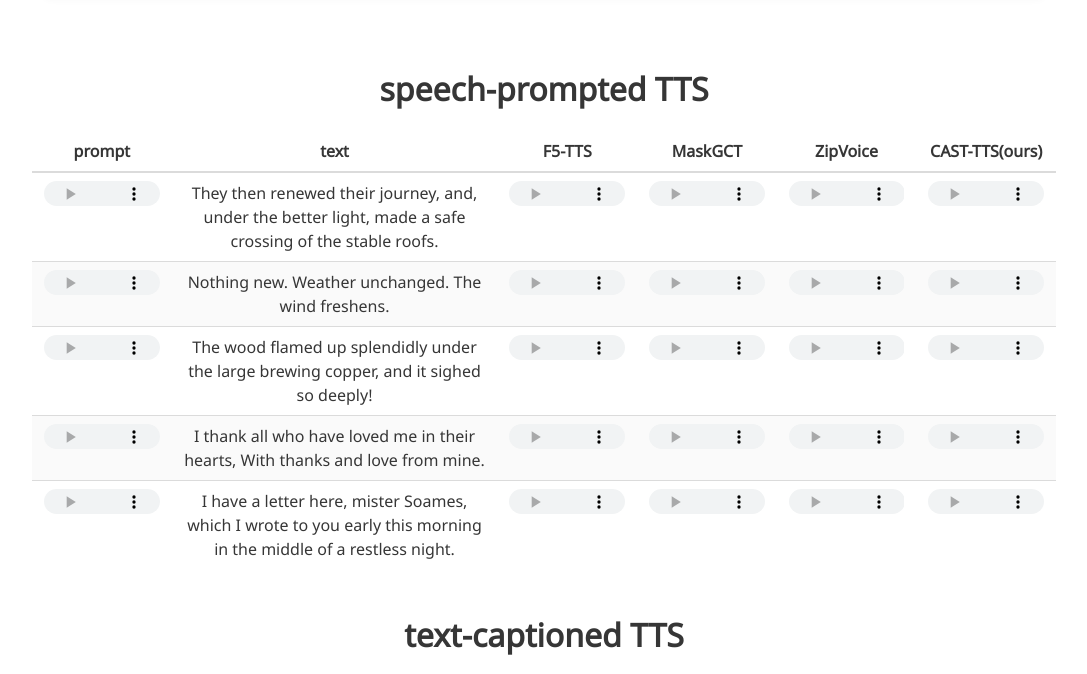
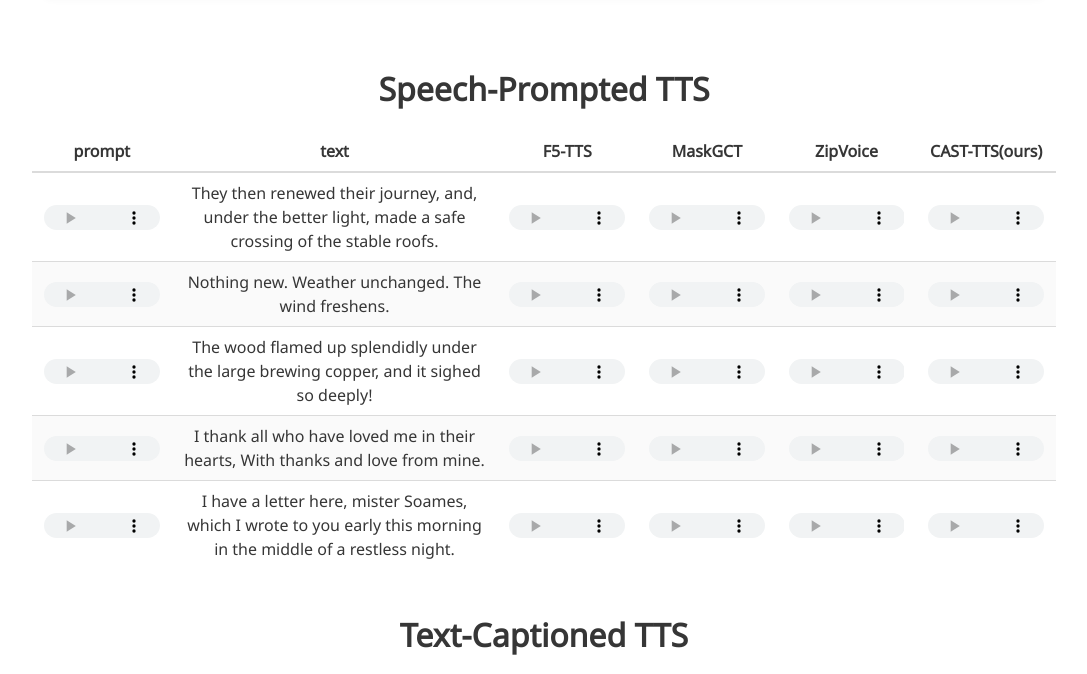
Before and after one commit to HiRookie9/CAST-TTS-Page, a plain HTML site: page index.html in a window 1280 px wide. Shown: the part 1035-1709 px from the top of the page, without its empty margins (96-1183 px from the left). Drawn offline with nearby package versions, Linux system fonts and the light colour scheme; some icons are missing; files whose address does not match are found by name; a web font is replaced by a local one.

Commit message:
Update audio styling and section titles in HTML

```diff
--- a/index.html
+++ b/index.html
@@ -21,27 +21,29 @@
     text-align: center;
     height: 100%;
     }
-    td audio {
-        width: 100%;     /* 宽度充满单元格 */
-        max-width: 100%; /* 最大宽度不超过单元格宽度 */
-        height: 25px;    /* 可以适当调整高度 */
+    td {
+      height: 60px; /* 必须有高度 */
+      vertical-align: middle !important; /* 使用 !important 提升优先级，防止被框架覆盖 */
+      text-align: center;
+      padding: 2px 4px;
     }
 
-    /* 确保td有足够空间并垂直居中内容 */
-    td {
-      height: 60px;
-      vertical-align: middle; /* 垂直居中 */
-      text-align: center;     /* 水平居中 */
-      padding: 2px 4px;
+    /* 关键规则 2: 强制 audio 表现为行内块元素 */
+    td audio {
+        width: 100%;
+        max-width: 100%;
+        height: 25px;
+        display: inline-block; /* 强制设置为 inline-block */
+        vertical-align: middle; /* 确保它与其他行内内容对齐 */
     }
     .audio-wrapper {
       display: flex;
-      align-items: center; /* 垂直居中 */
-      justify-content: center; /* 水平居中，可选 */
+      align-items: center;
+      justify-content: center;
       height: 25%;
     }
     .audio-wrapper audio {
-      width: 100%;        /* 让它自适应栏宽缩放 */
+      width: 100%;
       max-width: 100%;
       display: block;
       margin: 0 auto;
@@ -193,7 +195,7 @@
 
 <section class="section">
   <div class="container is-max-desktop">
-    <h2 class="title is-3 has-text-centered">speech-prompted TTS</h2>
+    <h2 class="title is-3 has-text-centered">Speech-Prompted TTS</h2>
     <table class="table is-striped is-hoverable is-fullwidth has-text-centered" style="table-layout: fixed;">
       <colgroup>
         <col style="width: 12%;">
@@ -311,7 +313,7 @@
 
 <section class="section">
   <div class="container is-max-desktop">
-    <h2 class="title is-3 has-text-centered">text-captioned TTS</h2>
+    <h2 class="title is-3 has-text-centered">Text-Captioned TTS</h2>
     <table class="table is-striped is-hoverable is-fullwidth has-text-centered" style="table-layout: fixed;">
       <colgroup>
         <col style="width: 22%;">
```
